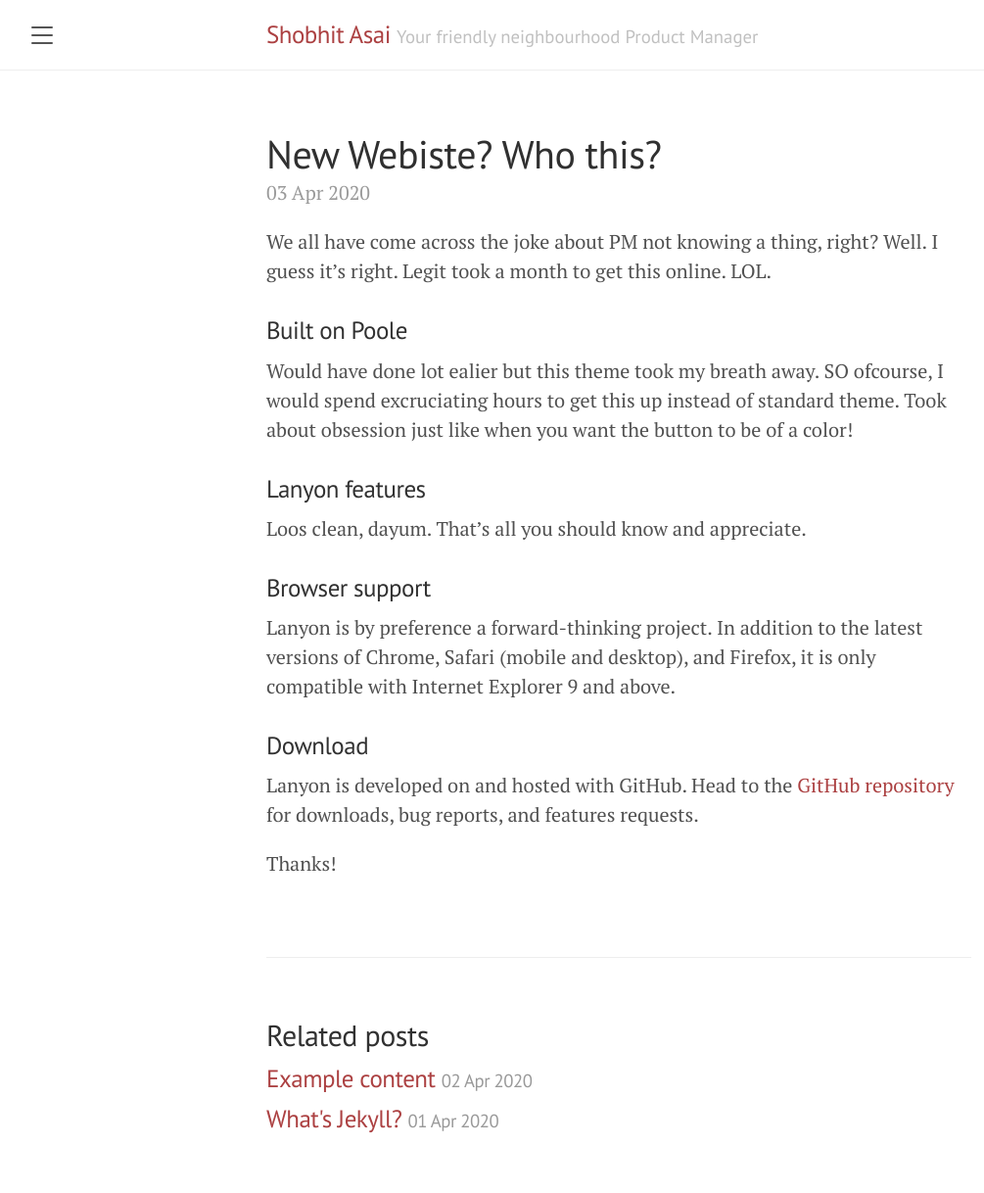
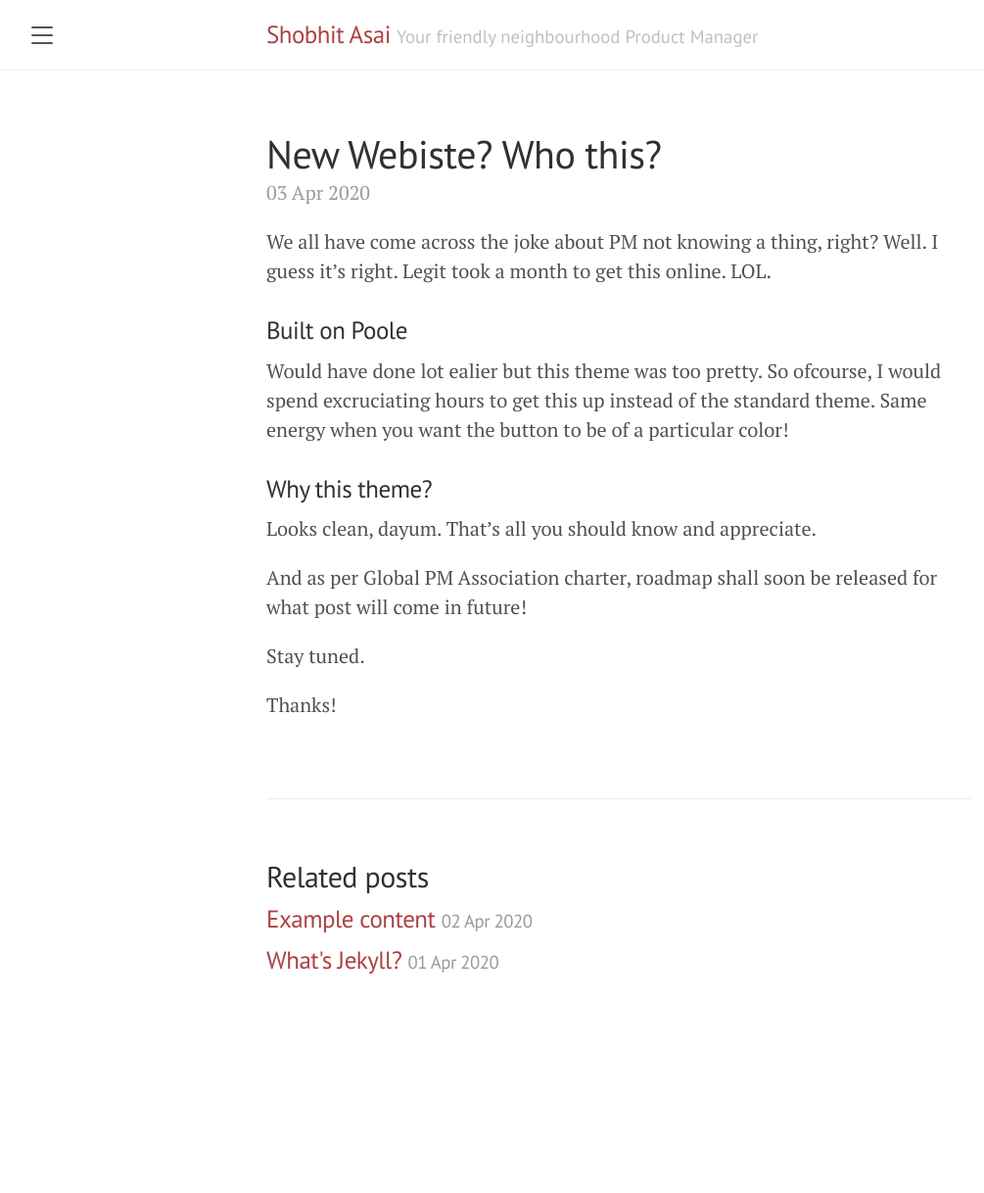
Before and after one commit to asaiatin/asaiatin.github.io, a Jekyll site: the page built from _posts/2020-04-03-introducing-lanyon.md, in a window 1280 px wide. Shown: the whole page at 98% size, without its empty margins (8-1013 px from the left). Built offline with Jekyll 4.4.1, drawn with Linux system fonts in a browser that asks for light colours; after the commit the page ends 1056 px from its top, so only the background shows below that.

Commit message:
Update 2020-04-03-introducing-lanyon.md

```diff
--- a/_posts/2020-04-03-introducing-lanyon.md
+++ b/_posts/2020-04-03-introducing-lanyon.md
@@ -7,18 +7,14 @@ We all have come across the joke about PM not knowing a thing, right? Well. I gu
 
 ### Built on Poole
 
-Would have done lot ealier but this theme took my breath away. SO ofcourse, I would spend excruciating hours to get this up instead of standard theme. Took about obsession just like when you want the button to be of a color!
+Would have done lot ealier but this theme was too pretty. So ofcourse, I would spend excruciating hours to get this up instead of the standard theme. Same energy when you want the button to be of a particular color!
 
-### Lanyon features
+### Why this theme?
 
-Loos clean, dayum. That's all you should know and appreciate.
+Looks clean, dayum. That's all you should know and appreciate.
 
-### Browser support
+And as per Global PM Association charter, roadmap shall soon be released for what post will come in future!
 
-Lanyon is by preference a forward-thinking project. In addition to the latest versions of Chrome, Safari (mobile and desktop), and Firefox, it is only compatible with Internet Explorer 9 and above.
-
-### Download
-
-Lanyon is developed on and hosted with GitHub. Head to the <a href="https://github.com/poole/lanyon">GitHub repository</a> for downloads, bug reports, and features requests.
+Stay tuned.
 
 Thanks!
```
